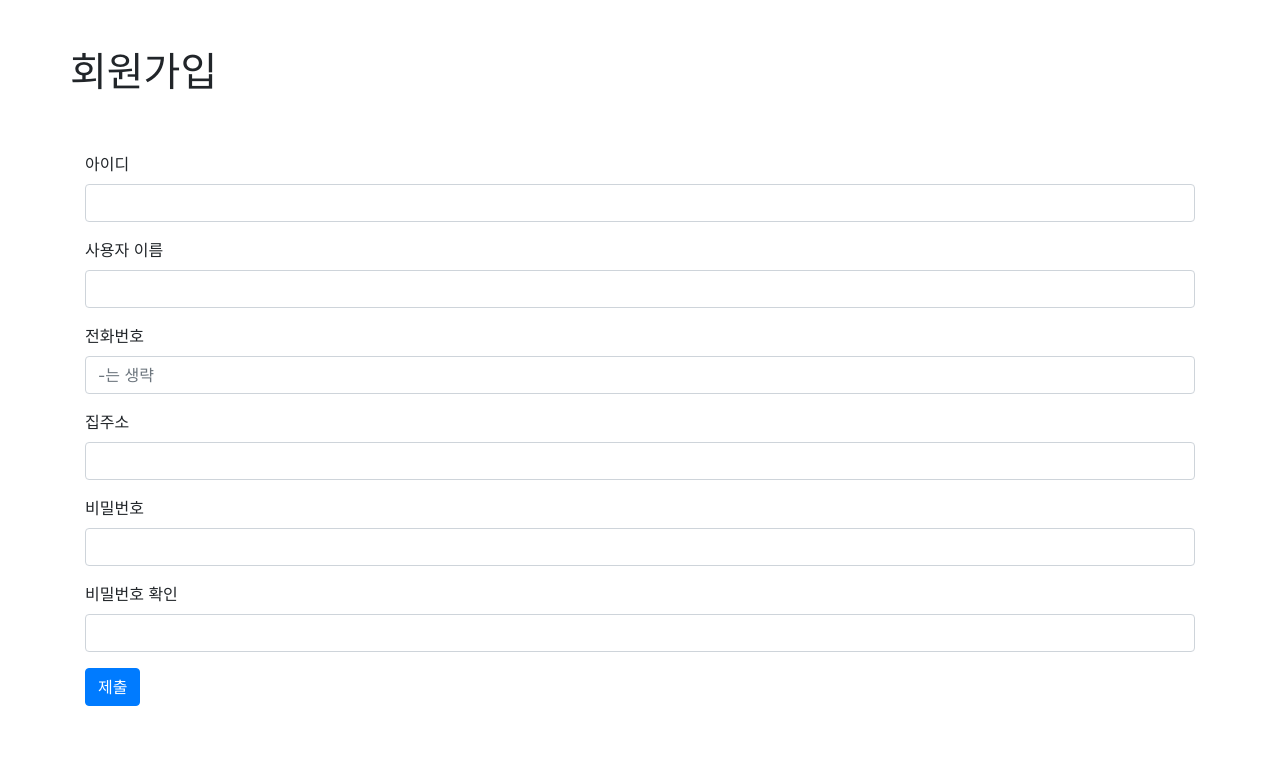
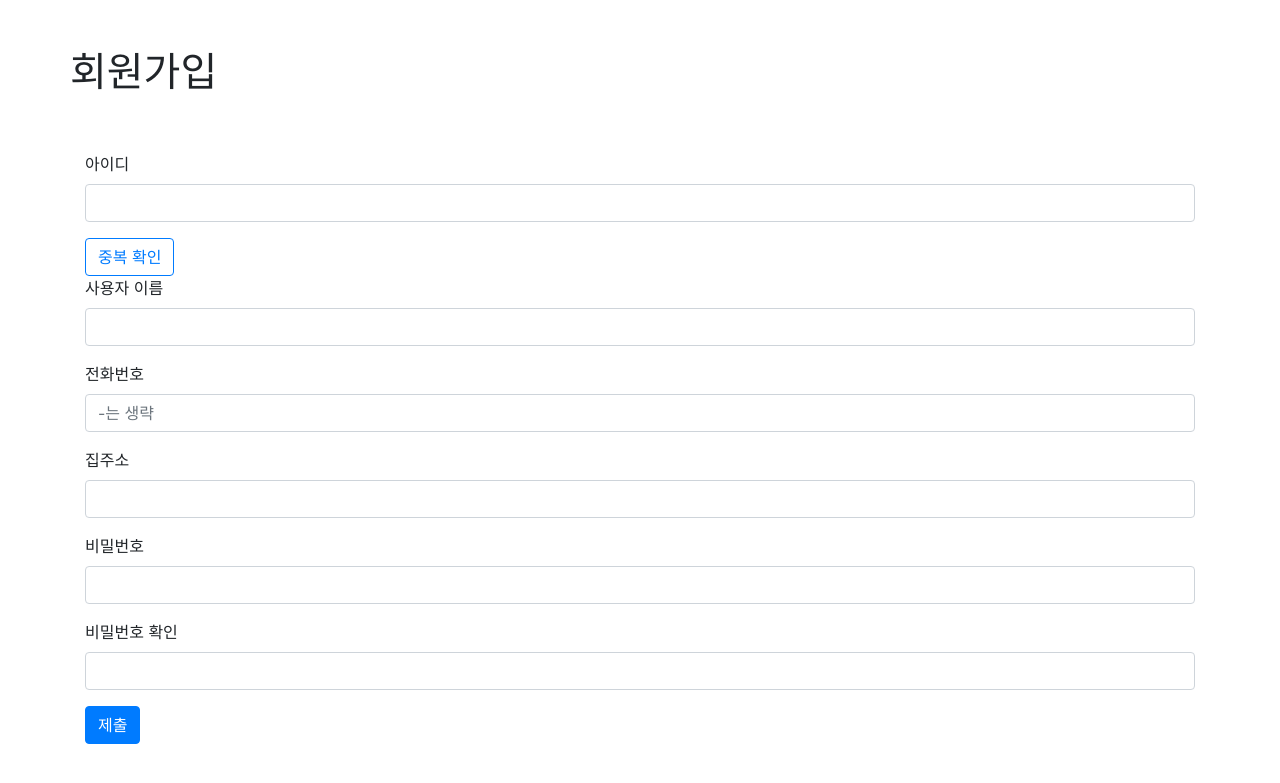
Before and after one commit to saleprobe/Project, a Flask app: page /register in a window 1280 px wide. Shown: the top 783 px of the page. Run offline with Flask 3, Linux system fonts and the light colour scheme; some libraries are stand-ins or nearby versions.

Commit message:
Update register.html
버튼 추가

```diff
--- a/Direct Sale/templates/register.html
+++ b/Direct Sale/templates/register.html
@@ -31,6 +31,7 @@
                         {{form.userid.label("아이디")}}
                         {{form.userid(class="form-control", placeholder="")}}
                     </div>
+                    <button type="button" class="btn btn-outline-primary">중복 확인</button>
                     <div class="form-group">
                         <!-- <label for="username">이름</label>
                         <input type="text" class="form-control" id="username" placeholder="사용자이름" name="username" /> -->
```
